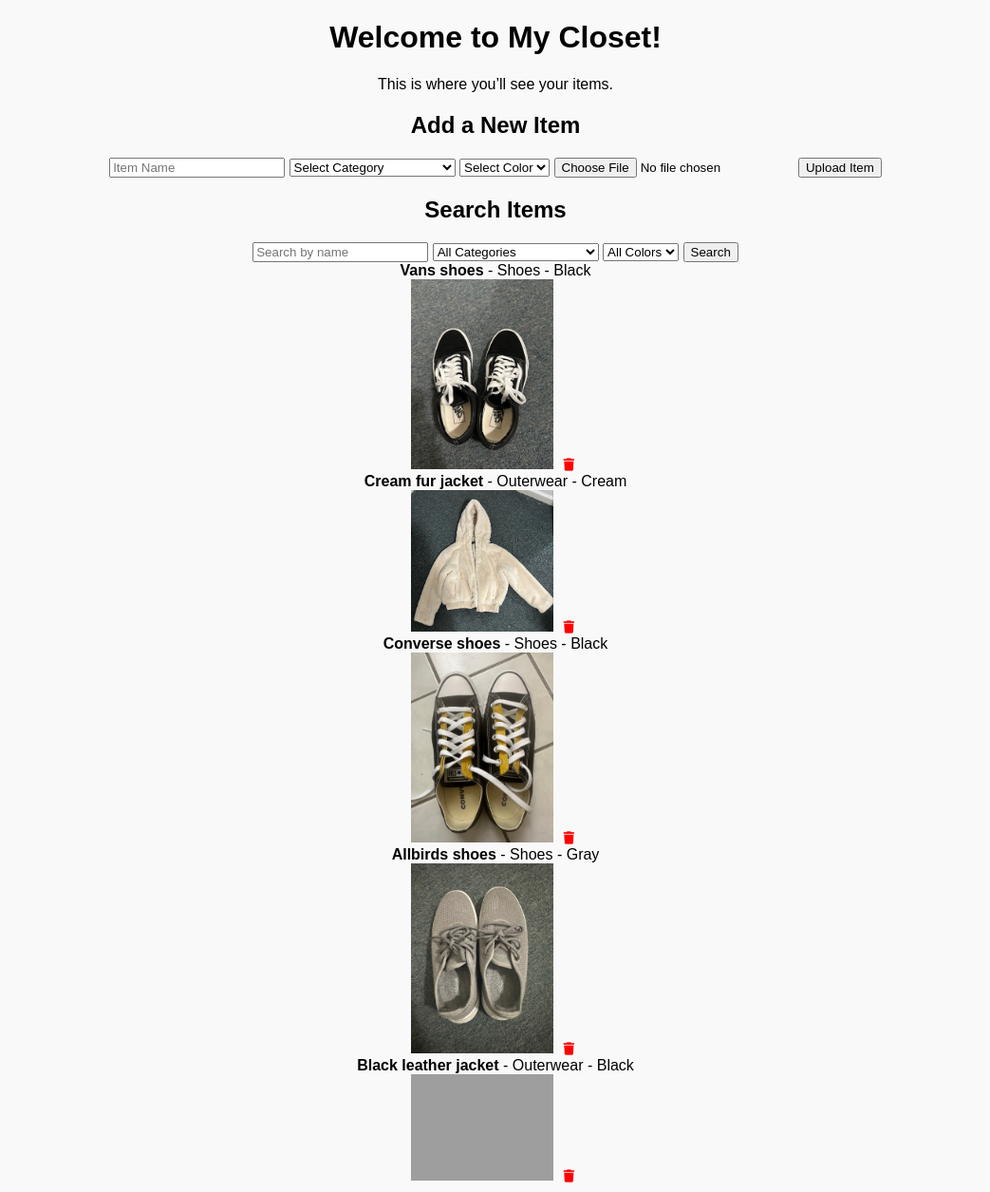
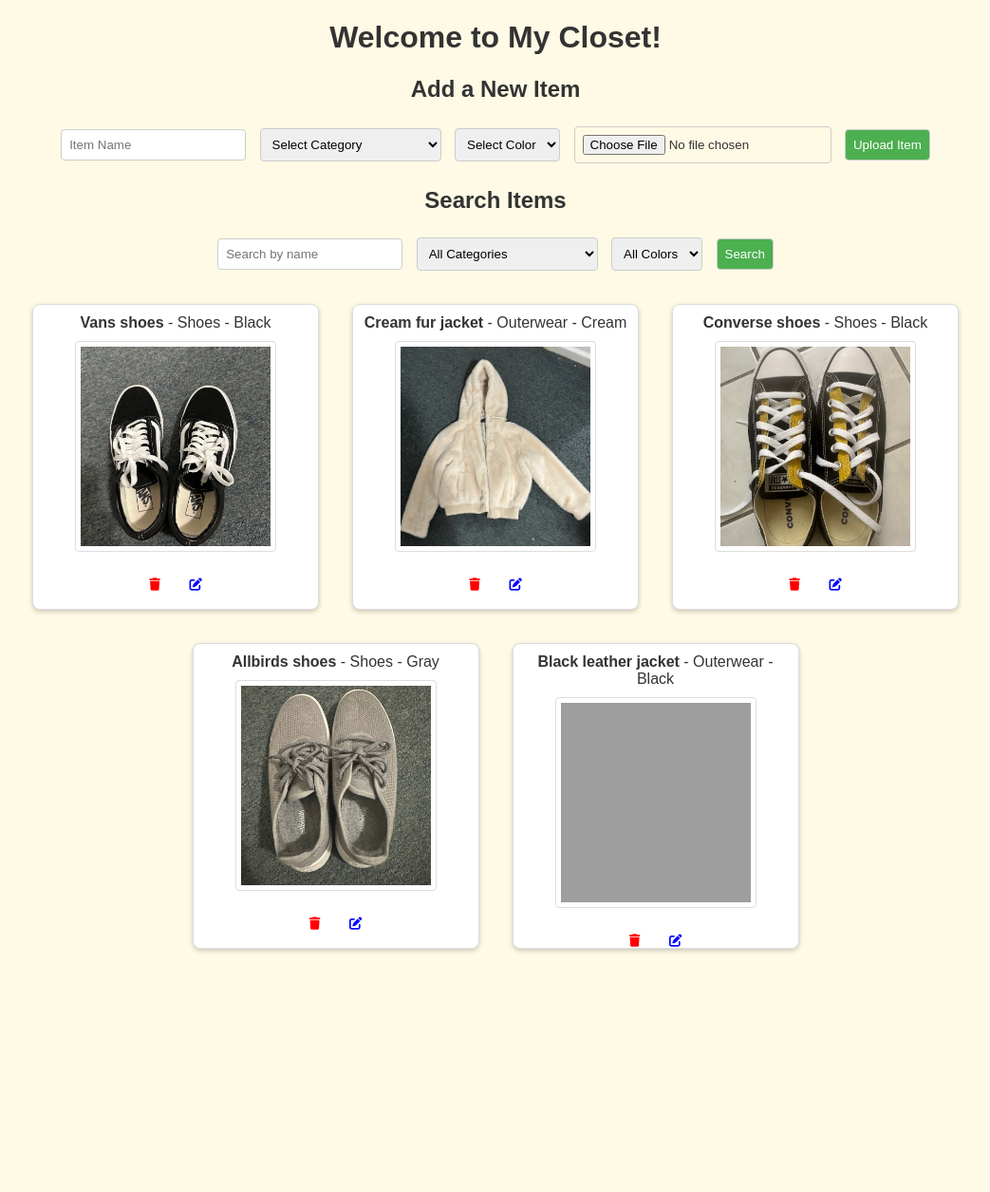
Before and after one commit to jhuang600/virtual_closet, a Flask app: page / in a window 1280 px wide. Shown: the whole page at 95% size, without its empty margins (118-1161 px from the left). After the commit the page ends 1003 px from the top, so only its background shows below. Run offline with Flask 3, Linux system fonts and the light colour scheme; data comes from the database, SQL or seed files in the repository; both versions use the stored data as it was after the commit; grey boxes are pictures that could not be loaded.

Commit message:
finished my closet display

```diff
--- a/app.py
+++ b/app.py
@@ -67,6 +67,17 @@ def get_items():
     items = Item.query.all()
     result = [{'id': item.id, 'name': item.name, 'category': item.category, 'color': item.color,  'image_url': item.image_url} for item in items]
     return jsonify(result)
+
+@app.route('/items/<int:id>', methods=['GET'])
+def get_item(id):
+    item = Item.query.get_or_404(id)
+    return jsonify({
+        'id': item.id,
+        'name': item.name,
+        'category': item.category,
+        'color': item.color,
+        'image_url': item.image_url
+    })
 
 # Route to delete an item by id
 @app.route('/items/<int:id>', methods=['DELETE'])
--- a/static/script.js
+++ b/static/script.js
@@ -1,3 +1,5 @@
+let currentEditId = null;
+
 document.addEventListener('DOMContentLoaded', () => {
     console.log("JavaScript is connected!");
 
@@ -48,73 +50,63 @@ document.addEventListener('DOMContentLoaded', () => {
             // send a GET request to the backend with the search parameters
             const response = await fetch(`items/search?${params.toString()}`);
             const data = await response.json();
+            displayItems(data);
+        } catch (error) {
+            console.error('Error fetching items:', error);
+        }
+    });
 
-            // display the results in the results div
+    // Function to display items
+    function displayItems(items) {
         const resultsDiv = document.getElementById('results');
-            resultsDiv.innerHTML = ''; // clear any previous results
+        resultsDiv.innerHTML = ''; // Clear previous results
 
-            if (data.length === 0) {
+        if (items.length === 0) {
             resultsDiv.textContent = "No items found!";
         } else {
-                data.forEach(item => {
+            items.forEach(item => {
                 const itemDiv = document.createElement('div');
                 itemDiv.setAttribute('id', `item-${item.id}`);
                 itemDiv.innerHTML = `
                     <strong>${item.name}</strong> - ${item.category} - ${item.color}
                     <br>
                     <img src="${item.image_url}" alt="${item.name}" width="150">
+                    <br>
                     <button class="delete-btn" data-id="${item.id}" style="background: none; border: none; cursor: pointer;">
                         <i class="fas fa-trash" style="color: red;"></i>
+                    </button>
+                    <button class="update-btn" data-id="${item.id}" style="background: none; border: none; cursor: pointer;">
+                        <i class="fas fa-edit" style="color: blue;"></i>
                     </button>
                 `;
                 resultsDiv.appendChild(itemDiv);
             });
-                // Attach delete event listeners to the dynamically added buttons
+
+            // Attach event listeners for delete buttons
             document.querySelectorAll('.delete-btn').forEach(button => {
                 button.addEventListener('click', () => {
                     const id = button.getAttribute('data-id');
                     deleteItem(id);
                 });
             });
+
+            // Attach event listeners for update buttons
+            document.querySelectorAll('.update-btn').forEach(button => {
+                button.addEventListener('click', () => {
+                    const id = button.getAttribute('data-id');
+                    openUpdateForm(id); // Opens the update form
+                });
+            });
         }
-        } catch (error) {
-            console.error('Error fetching items:', error);
     }
-    });
+
 
     // function to load and display all items when the page loads
     async function loadItems() {
         try {
             const response = await fetch('/items');
             const data = await response.json();
-
-            const resultsDiv = document.getElementById('results');
-            resultsDiv.innerHTML = '';
-
-            if (data.length === 0) {
-                resultsDiv.textContent = "No items found!";
-            } else {
-                data.forEach(item => {
-                    const itemDiv = document.createElement('div');
-                    itemDiv.setAttribute('id', `item-${item.id}`);
-                    itemDiv.innerHTML = `
-                        <strong>${item.name}</strong> - ${item.category} - ${item.color}
-                        <br>
-                        <img src="${item.image_url}" alt="${item.name}" width="150">
-                        <button class="delete-btn" data-id="${item.id}" style="background: none; border: none; cursor: pointer;">
-                            <i class="fas fa-trash" style="color: red;"></i>
-                        </button>
-                    `;
-                    resultsDiv.appendChild(itemDiv)
-                });
-                // Add event listeners for delete buttons
-                document.querySelectorAll('.delete-btn').forEach(button => {
-                    button.addEventListener('click', () => {
-                        const id = button.getAttribute('data-id');
-                        deleteItem(id);
-                    });
-                });
-            }
+            displayItems(data);
         } catch (error) {
             console.error('Error loading items', error);
         }
@@ -144,5 +136,63 @@ document.addEventListener('DOMContentLoaded', () => {
         }
     }
 
+    // function to open the update form modal
+    async function openUpdateForm(id) {
+        console.log("openUpdateForm triggered for ID:", id);
+        try {
+            const response = await fetch(`/items/${id}`);
+            if (!response.ok) throw new Error('Failed to fetch item details');
+
+            const item = await response.json();
+            console.log("Fetched item data:", item);
+
+            // Prefill the modal form
+            document.getElementById('updateName').value = item.name;
+            document.getElementById('updateCategory').value = item.category;
+            document.getElementById('updateColor').value = item.color;
+            document.getElementById('updateImage').value = '';
+
+            currentEditId = id;
+            const modal = document.getElementById('updateModal');
+            modal.style.display = 'block';
+            console.log("Modal display style set to 'block'");
+        } catch (error) {
+            console.error('Error fetching item details:', error);
+        }
+    }
+
+    // Function to save updates
+    document.getElementById('saveUpdateBtn').addEventListener('click', async () => {
+        const formData = new FormData();
+        formData.append('name', document.getElementById('updateName').value);
+        formData.append('category', document.getElementById('updateCategory').value);
+        formData.append('color', document.getElementById('updateColor').value);
+
+        const image = document.getElementById('updateImage').files[0];
+        if (image) formData.append('image', image);
+
+        try {
+            const response = await fetch(`/items/${currentEditId}`, {
+                method: 'PUT',
+                body: formData
+            });
+
+            if (!response.ok) throw new Error('Failed to update item');
+
+            const result = await response.json();
+            alert(result.message);
+
+            document.getElementById('updateModal').style.display = 'none';
+            loadItems();
+        } catch (error) {
+            console.error('Error updating item:', error);
+        }
+    });
+
+    // Close modal button
+    document.getElementById('closeModalBtn').addEventListener('click', () => {
+        document.getElementById('updateModal').style.display = 'none';
+    });
+
     loadItems();
 });
--- a/static/style.css
+++ b/static/style.css
@@ -1,6 +1,123 @@
-/* Basic styling for the website */
 body {
     font-family: Arial, sans-serif;
     text-align: center;
-    background-color: #f9f9f9;
+    background-color: #FFFAE5;
+    margin: 0;
+    padding: 0;
+    color: #333;
 }
+
+h1, h2 {
+    color: #333;
+}
+
+input, select, button {
+    margin: 5px;
+    padding: 8px;
+    border: 1px solid #ccc;
+    border-radius: 4px;
+}
+
+button {
+    background-color: #4CAF50;
+    color: white;
+    cursor: pointer;
+    align-items: center;
+    justify-content: center;
+}
+
+button:hover {
+    background-color: #45a049;
+}
+
+
+
+img {
+    margin: 10px 0;
+    border: 1px solid #ddd;
+    border-radius: 4px;
+    padding: 5px;
+    width: 200px;
+    height: 210px;
+    object-fit: cover;
+}
+
+#results {
+    margin-top: 20px;
+    display: flex;
+    flex-wrap: wrap;
+    justify-content: center;
+    gap: 15px;
+}
+
+#results div {
+    border: 1px solid #ddd;
+    padding: 10px;
+    margin: 10px;
+    border-radius: 8px;
+    background-color: #fff;
+    display: inline-block;
+    box-shadow: 0 2px 5px rgba(0, 0, 0, 0.2);
+    width: 280px;
+    height: 300px;
+    justify-content: space-between;
+    text-align: center;
+}
+
+/* Styling for the update modal */
+#updateModal {
+    display: none;
+    position: fixed;
+    top: 50%;
+    left: 50%;
+    transform: translate(-50%, -50%);
+    z-index: 1000;
+    background: white;
+    box-shadow: 0px 0px 10px rgba(0, 0, 0, 0.3);
+    padding: 20px;
+    border-radius: 8px;
+    width: 300px;
+    text-align: left;
+}
+
+#updateModal h3 {
+    margin-top: 0;
+}
+
+#updateModal input,
+#updateModal select {
+    width: 100%;
+    margin: 10px 0;
+    padding: 8px;
+    box-sizing: border-box;
+}
+
+#updateModal button {
+    margin: 5px;
+    padding: 8px;
+    cursor: pointer;
+    border: none;
+    border-radius: 4px;
+}
+
+#updateModal button:first-of-type {
+    background-color: #4CAF50;
+    color: white;
+}
+
+#updateModal button:last-of-type {
+    background-color: #f44336;
+    color: white;
+}
+
+/* Overlay background for modal */
+#updateModal::before {
+    content: '';
+    position: fixed;
+    top: 0;
+    left: 0;
+    width: 100%;
+    height: 100%;
+    background: rgba(0, 0, 0, 0.4);
+    z-index: -1;
+}
--- a/templates/index.html
+++ b/templates/index.html
@@ -9,8 +9,6 @@
 </head>
 <body>
     <h1>Welcome to My Closet!</h1>
-    <p>This is where you’ll see your items.</p>
-
 
     <!-- Upload Form -->
     <h2>Add a New Item</h2>
@@ -79,8 +77,51 @@
         <button type="submit">Search</button>
     </form>
 
-    <!-- Placeholder for displaying results -->
+    <!-- Results -->
     <div id="results"></div>
+
+    <!-- Update Modal -->
+    <div id="updateModal" style="display: none;">
+        <div class="modal-content" style="background: #f9f9f9; padding: 20px; border-radius: 8px;">
+            <h3>Update Item</h3>
+            <label for="updateName">Name:</label>
+            <input type="text" id="updateName" placeholder="Enter name"><br><br>
+
+            <label for="updateCategory">Category:</label>
+            <select id="updateCategory">
+                <option value="Top">Top</option>
+                <option value="Bottom">Bottom</option>
+                <option value="Dress & skirt">Dress & skirt</option>
+                <option value="Sleepwear & Loungewear">Sleepwear & Loungewear</option>
+                <option value="Outerwear">Outerwear</option>
+                <option value="Innerwear & Underwear">Innerwear & Underwear</option>
+                <option value="Accessories">Accessories</option>
+                <option value="Shoes">Shoes</option>
+            </select><br><br>
+
+            <label for="updateColor">Color:</label>
+            <select id="updateColor">
+                <option value="Red">Red</option>
+                <option value="Blue">Blue</option>
+                <option value="Green">Green</option>
+                <option value="Black">Black</option>
+                <option value="White">White</option>
+                <option value="Gray">Gray</option>
+                <option value="Brown">Brown</option>
+                <option value="Cream">Cream</option>
+                <option value="Orange">Orange</option>
+                <option value="Yellow">Yellow</option>
+                <option value="Pink">Pink</option>
+                <option value="Purple">Purple</option>
+            </select><br><br>
+
+            <label for="updateImage">Image:</label>
+            <input type="file" id="updateImage" accept="image/*"><br><br>
+
+            <button id="saveUpdateBtn">Save</button>
+            <button id="closeModalBtn">Cancel</button>
+        </div>
+    </div>
 
     <script src="{{ url_for('static', filename='script.js') }}"></script>
 
```
Also changed, not shown: instance/closet.db. Lines whose indentation alone changed are shown as unchanged.
